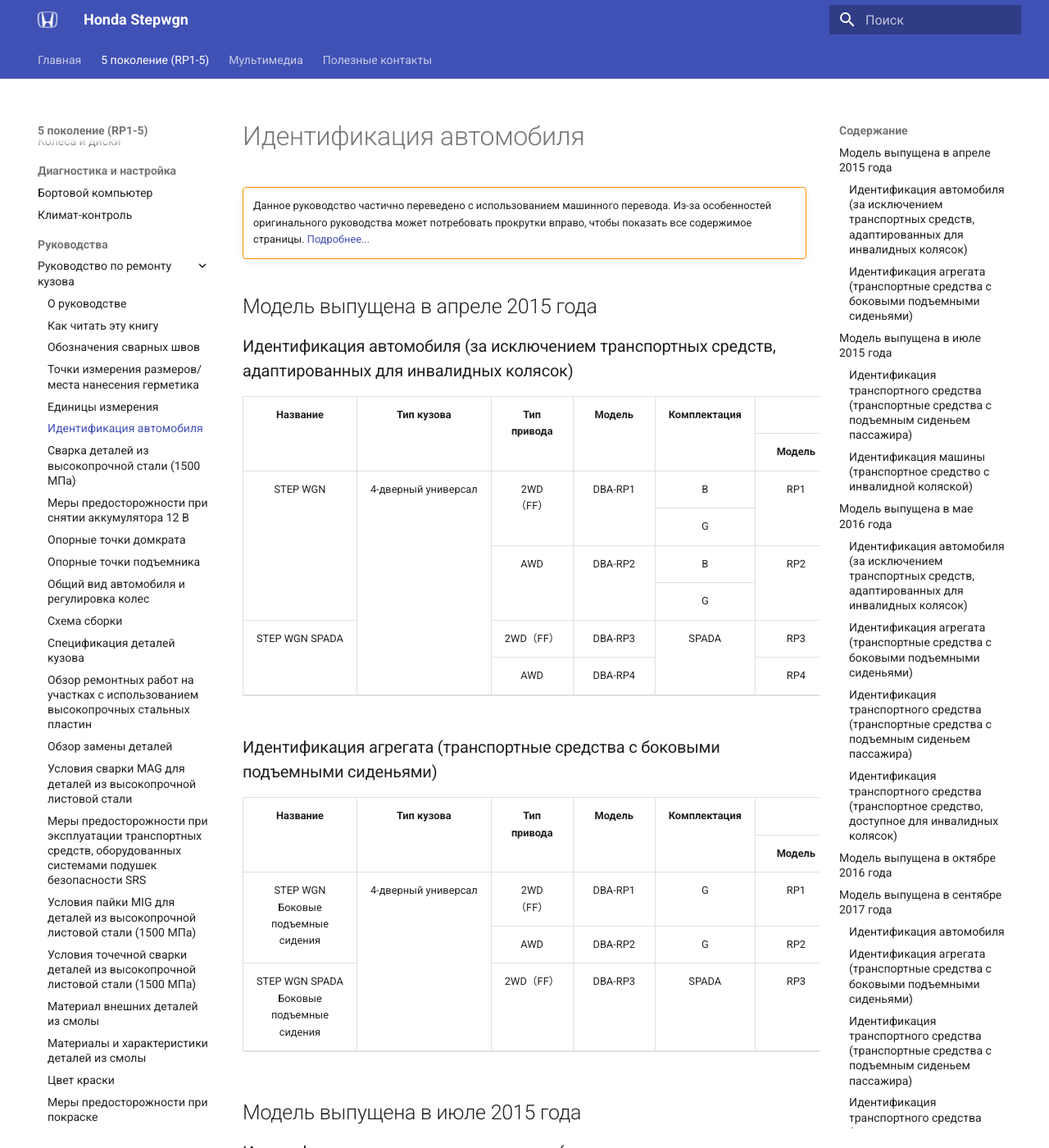
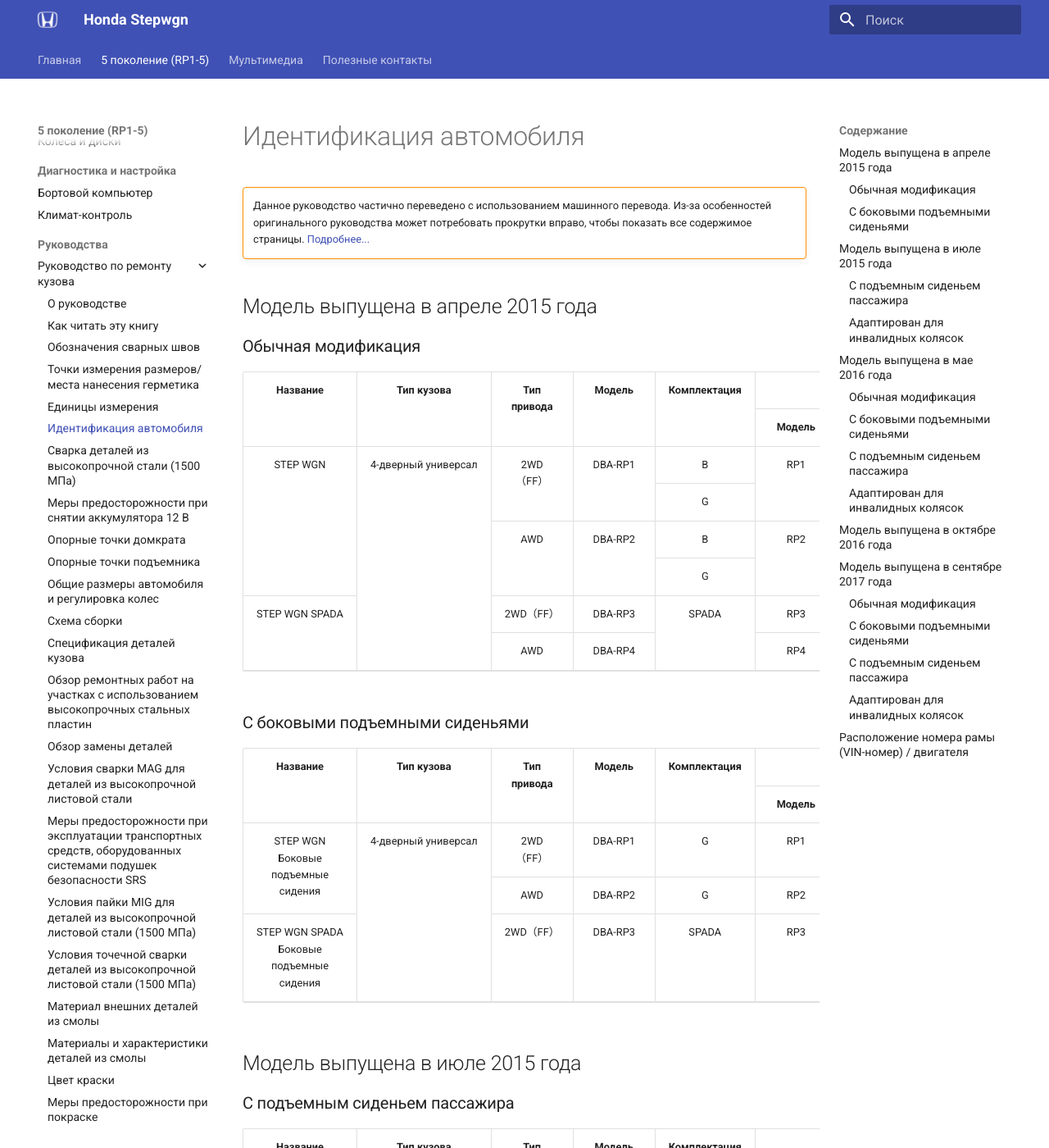
Before and after one commit to stepwgn/stepwgn.github.io, an MkDocs documentation site: the page built from docs/5g/manuals/body/000000000000005.md, in a window 1280 px wide and 1400 px high. Shown: the whole window at 82% size. Built offline with MkDocs 1.6.1 and Material for MkDocs 9.7.7, drawn with Linux system fonts in a browser that asks for light colours; some of the changed text lies outside the part shown.

Commit message:
Update manual
Signed-off-by: Zakhar Petrov <46595458+zakhar-petrov@users.noreply.github.com>

```diff
--- a/docs/5g/manuals/body/000000000000005.md
+++ b/docs/5g/manuals/body/000000000000005.md
@@ -2,7 +2,7 @@
 
 ## Модель выпущена в апреле 2015&nbsp;года
 
-### Идентификация автомобиля (за исключением транспортных средств, адаптированных для инвалидных колясок)
+### Обычная модификация
 
 <table>
 <thead>
@@ -207,7 +207,7 @@
 </tbody>
 </table>
 
-### Идентификация агрегата (транспортные средства с боковыми подъемными сиденьями)
+### С боковыми подъемными сиденьями
 
 <table>
 <thead>
@@ -382,7 +382,7 @@
 
 ## Модель выпущена в июле 2015&nbsp;года
 
-### Идентификация транспортного средства (транспортные средства с подъемным сиденьем пассажира)
+### С подъемным сиденьем пассажира
 
 <table>
 <thead>
@@ -555,7 +555,7 @@
 </tbody>
 </table>
 
-### Идентификация машины (транспортное средство с инвалидной коляской)
+### Адаптирован для инвалидных колясок
 
 <table>
 <thead>
@@ -730,7 +730,7 @@
 
 ## Модель выпущена в мае 2016&nbsp;года
 
-### Идентификация автомобиля (за исключением транспортных средств, адаптированных для инвалидных колясок)
+### Обычная модификация
 
 <table>
 <thead>
@@ -935,7 +935,7 @@
 </tbody>
 </table>
 
-### Идентификация агрегата (транспортные средства с боковыми подъемными сиденьями)
+### С боковыми подъемными сиденьями
 
 <table>
 <thead>
@@ -1108,7 +1108,7 @@
 </tbody>
 </table>
 
-### Идентификация транспортного средства (транспортные средства с подъемным сиденьем пассажира)
+### С подъемным сиденьем пассажира
 
 <table>
 <thead>
@@ -1281,7 +1281,7 @@
 </tbody>
 </table>
 
-### Идентификация транспортного средства (транспортное средство, доступное для инвалидных колясок)
+### Адаптирован для инвалидных колясок
 
 <table>
 <thead>
@@ -1568,7 +1568,7 @@
 
 ## Модель выпущена в сентябре 2017&nbsp;года
 
-### Идентификация автомобиля
+### Обычная модификация
 
 <table>
 <thead>
@@ -1858,7 +1858,7 @@
 </tbody>
 </table>
 
-### Идентификация агрегата (транспортные средства с боковыми подъемными сиденьями)
+### С боковыми подъемными сиденьями
 
 <table>
 <thead>
@@ -2031,7 +2031,7 @@
 </tbody>
 </table>
 
-### Идентификация транспортного средства (транспортные средства с подъемным сиденьем пассажира)
+### С подъемным сиденьем пассажира
 
 <table>
 <thead>
@@ -2204,7 +2204,7 @@
 </tbody>
 </table>
 
-### Идентификация транспортного средства (транспортное средство, доступное для инвалидных колясок)
+### Адаптирован для инвалидных колясок
 
 <table>
 <thead>
--- a/mkdocs.yml
+++ b/mkdocs.yml
@@ -28,7 +28,7 @@
         - Меры предосторожности при снятии аккумулятора 12 В: 5g/manuals/body/000000000000007.md
         - Опорные точки домкрата: 5g/manuals/body/000000000000008.md
         - Опорные точки подъемника: 5g/manuals/body/000000000000009.md
-        - Общий вид автомобиля и регулировка колес: 5g/manuals/body/000000000000010.md
+        - Общие размеры автомобиля и регулировка колес: 5g/manuals/body/000000000000010.md
         - Схема сборки: 5g/manuals/body/000000000000011.md
         - Спецификация деталей кузова: 5g/manuals/body/000000000000012.md
         - Обзор ремонтных работ на участках с использованием высокопрочных стальных пластин: 5g/manuals/body/000000000000013.md
```
Also changed, not shown: docs/5g/manuals/body/000000000000010.md (+3 -1 lines), docs/5g/manuals/body/000000000000011.md (+4 -0 lines), docs/5g/manuals/body/about.md (+3 -2 lines).
